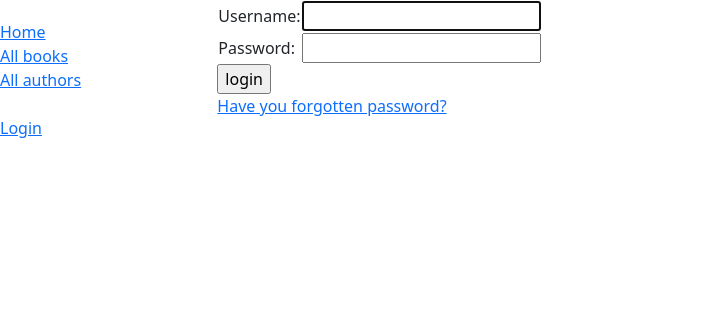
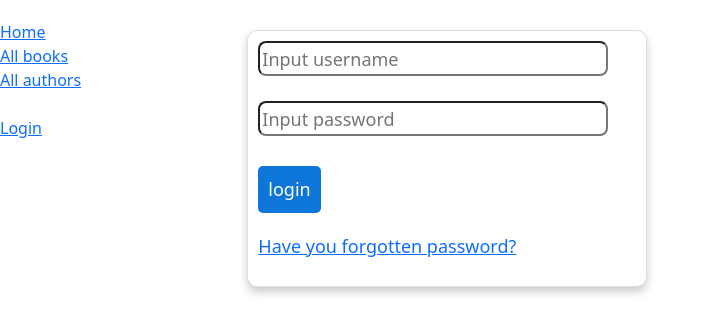
Before and after one commit to NAZMEL/local_library, a Django app: page /accounts/login/ in a window 1280 px wide. Shown: the top 334 px of the page, without its empty margins (0-713 px from the left). Run offline with Django 3.2, Linux system fonts and the light colour scheme.

Commit message:
added login styles

```diff
--- a/catalog/static/css/style.css
+++ b/catalog/static/css/style.css
@@ -3,3 +3,46 @@
     padding: 0;
     list-style: none;
 }
+
+.card{
+    width: 400px;
+    background-color: #fff;
+    margin: 30px;
+    padding: 10px;
+    box-shadow: 0 5px 10px #ccc;
+    border-radius: 10px;
+    font-size: 18px;
+}
+
+/* errors in forms (login, registration) */
+.text-error{
+    text-align: center;
+    font-size: 24px;
+    color: #ff0000
+}
+
+input[type="text"], input[type="password"], input[type="email"]{
+    width: 350px;
+    height: 35px;
+    font-size: 18px;
+    margin-bottom: 25px;
+    border-radius: 8px;
+    padding: left;
+}
+
+.btn-login{
+    padding: 10px 10px;
+    margin: 5px 0 20px 0;
+    font-size: 18px;
+    color: #fff;
+    background-color: #0d76d8;
+    border: none;
+    cursor: pointer;
+    border-radius: 5px;
+}
+
+.btn-login:hover{
+    transition: all 0.5s;
+    background: rgb(151, 226, 240);
+    color: #040505;
+}
--- a/locallibrary/settings.py
+++ b/locallibrary/settings.py
@@ -132,3 +132,7 @@ LOGIN_REDIRECT_URL = '/'
 
 # look at emails in console
 EMAIL_BACKEND = "django.core.mail.backends.console.EmailBackend"
+
+STATICFILES_DIRS = [
+    os.path.join(BASE_DIR, 'static'),
+]
--- a/templates/registration/login.html
+++ b/templates/registration/login.html
@@ -1,40 +1,44 @@
 {% extends "base_generic.html" %}
 
 {% block content %}
+    <div class="card">
 
         {% if form.errors %}
-        <p style="color: #ff0000">Your username and password didn't match. Please try again!</p>
+            <p class="text-error" style="color: #ff0000">Your username and password didn't match. Please try again!</p>
         {% endif %}
 
         {% if next %}
             {% if user.is_aunthenticated %}
-            <p style="color: #ff0000">Your account doesn't have access to this page.
+                <p class="text-error">Your account doesn't have access to this page.
                 To proceed please login with an account that has access.
                 </p>
             {% else %}
-            <p style="color: #00ff0d">Please login to see this page.</p>
+                <h3>Please login to see this page:</h3>
             {% endif %}
         {% endif %}
 
         <form method="post" action="{% url 'login' %}">
             {% csrf_token %}
-
-        <table>
-            <tr>
+            <!-- <table>
+                <tr class="input-data">
                     <td>{{ form.username.label_tag }}</td>
                     <td>{{ form.username }}</td>
                 </tr>
 
-            <tr>
+                <tr class="input-data">
                     <td>{{ form.password.label_tag }}</td>
                     <td>{{ form.password }}</td>
                 </tr>
-        </table>
-
-        <input type="submit" value="login"/>
+            </table> -->
+            <div>
+                <input type="text" name="username" placeholder="Input username"/>
+                <input type="password" name="password" placeholder="Input password"/>
+            </div>
+            <input class="btn-login" type="submit" name="submit" value="login"/>
             <input type="hidden" name="next" value="{{ next }}" />
         </form>
 
         <p><a href="{% url 'password_reset' %}">Have you forgotten password?</a></p>
 
+    </div>
 {% endblock %}
```
Also changed, not shown: templates/registration/password_reset_form.html (+7 -2 lines), db.sqlite3. Lines whose indentation alone changed are shown as unchanged.
